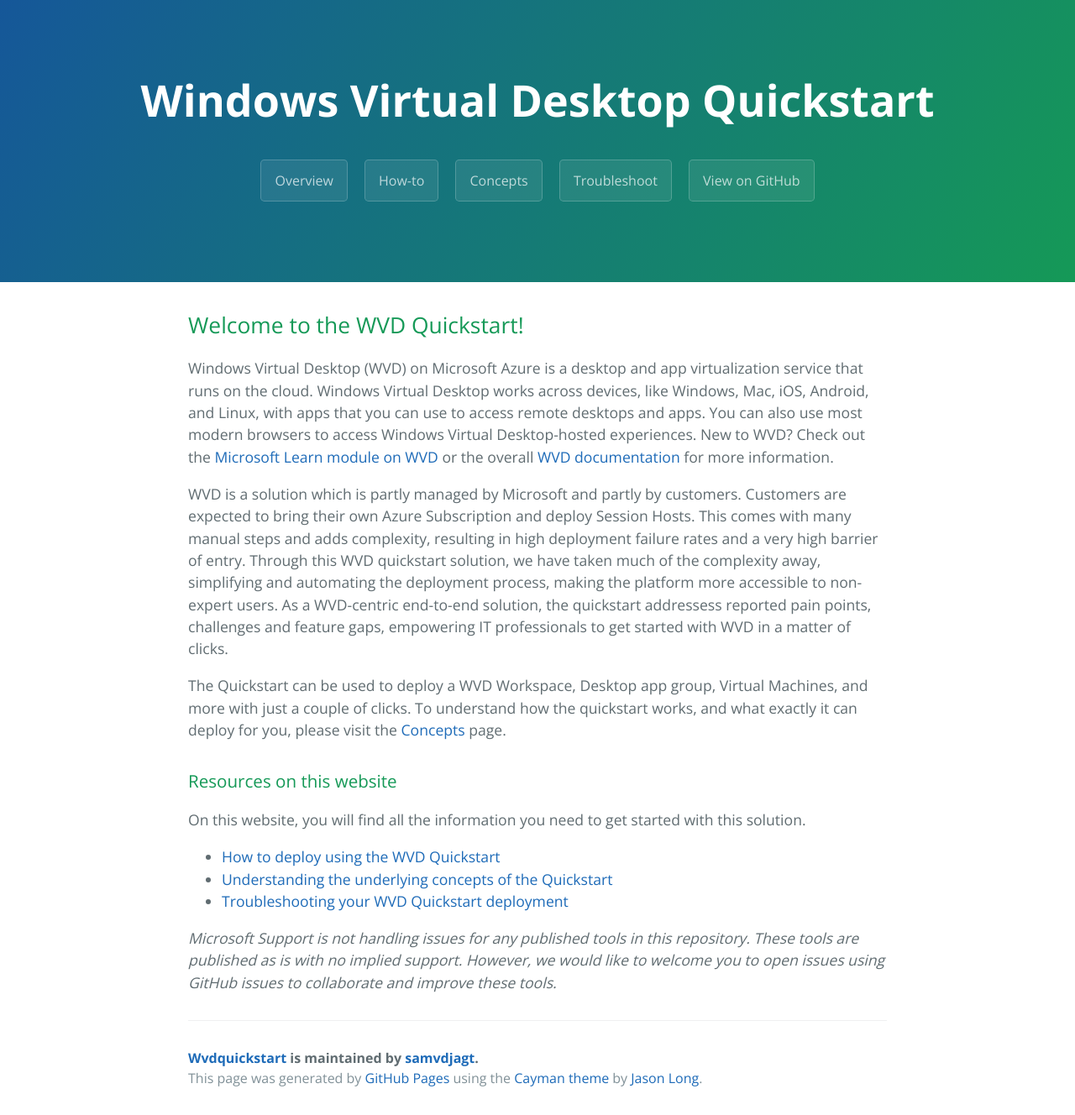
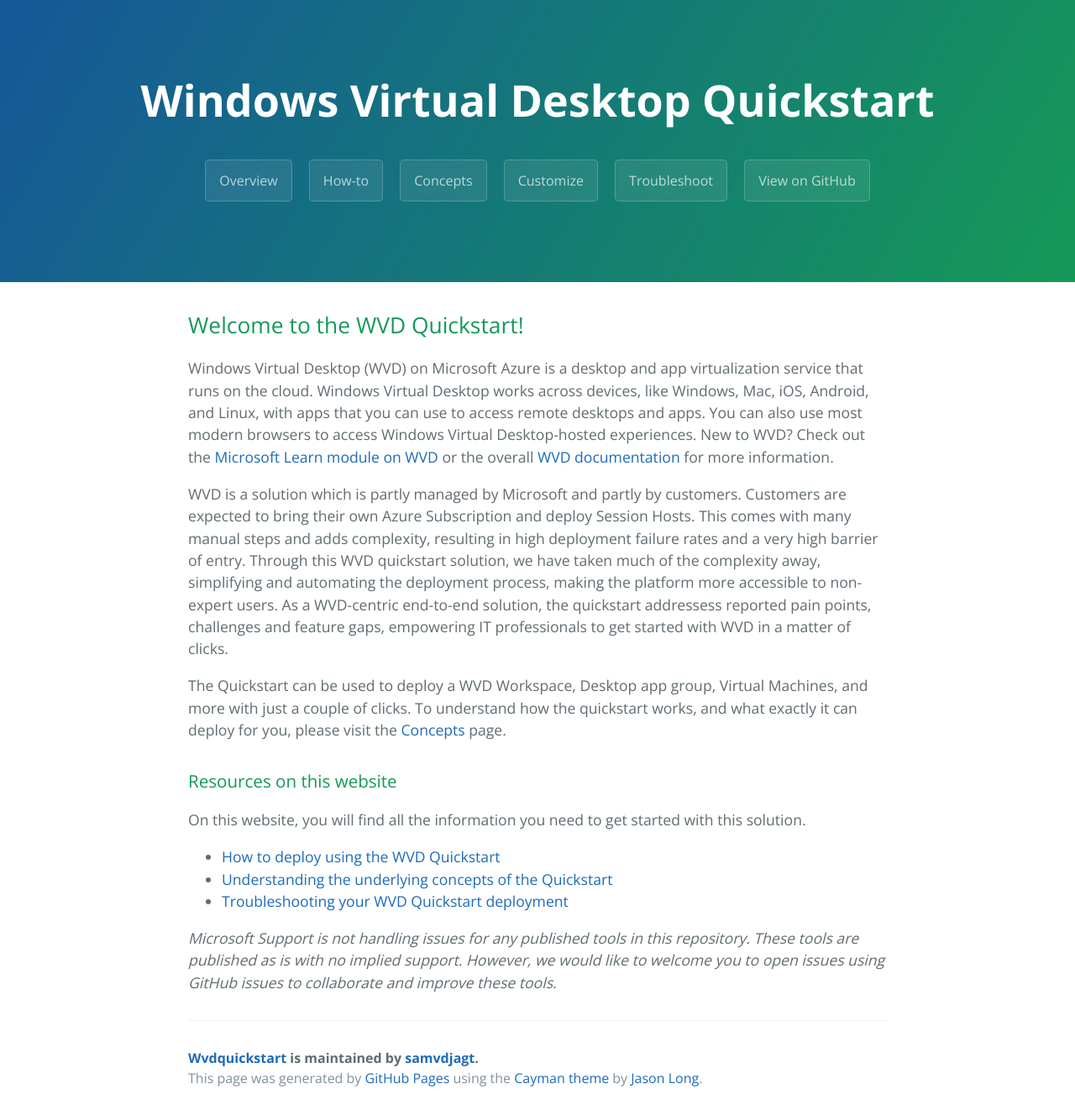
Before and after one commit to samvdjagt/wvdquickstart, a Jekyll site: the page built from index.md, in a window 1280 px wide. Shown: the whole page at 84% size. Built offline with Jekyll 4.4.1, drawn with Linux system fonts in a browser that asks for light colours.

Commit message:
Update template.html

```diff
--- a/_layouts/template.html
+++ b/_layouts/template.html
@@ -16,11 +16,13 @@
       <a href="index" class="btn">Overview</a>
       <a href="howto" class="btn">How-to</a>
       <a href="concepts" class="btn">Concepts</a>
+      <a href="customize" class="btn">Customize</a>
       <a href="troubleshoot" class="btn">Troubleshoot</a>
       <a href="https://github.com/samvdjagt/wvdquickstart" class="btn">View on GitHub</a>
     </section>
 
     <section class="main-content">
+
       {{ content }}
 
       <footer class="site-footer">
```
